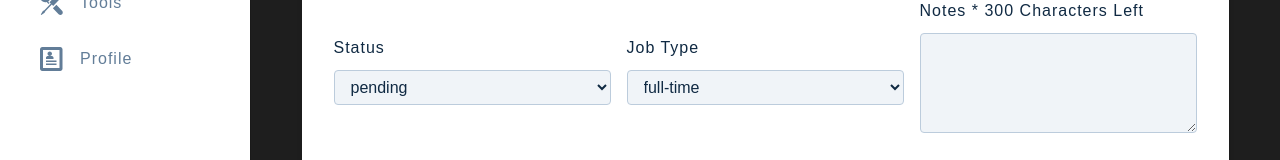
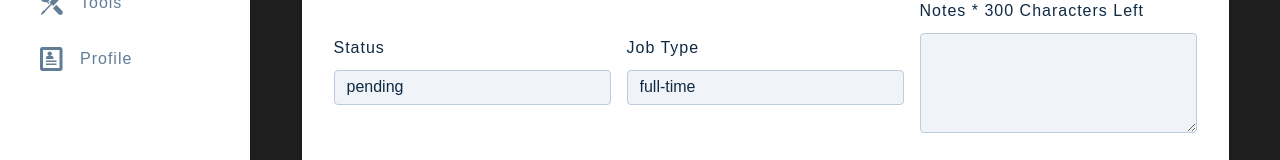
Before and after one commit to ZacharyTStone/haku, a React (Create React App) app in the folder client/: page /add-job in a window 1280 px wide. Shown: the part 321-481 px from the top of the page. Built offline with nearby package versions, Linux system fonts and the light colour scheme; sample sign-in values are in the browser's storage.

Commit message:
-webkit-appearance:none for form select

```diff
--- a/client/src/assets/css/index.css
+++ b/client/src/assets/css/index.css
@@ -246,8 +246,9 @@ ul {
   width: 100%;
   padding: 0.375rem 0.75rem;
   border-radius: var(--borderRadius);
-  background: var(--backgroundColor);
+  background-color: var(--backgroundColor);
   border: 1px solid var(--grey-200);
+  -webkit-appearance: none;
 }
 .form-input,
 .form-select,
```
